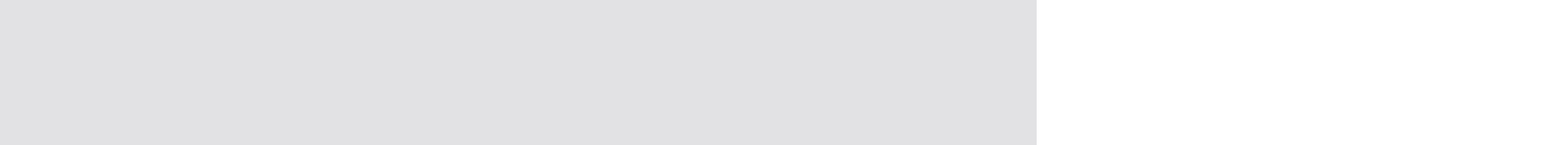
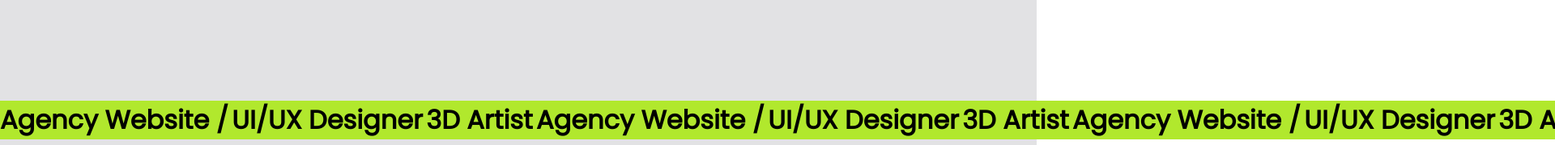
Before and after one commit to FaizanMir01/Helio_Website_LandingPage, a plain HTML site: page index.html in a window 1280 px wide. Shown: the part 620-800 px from the top of the page at 81% size, 1920 px wide, since content can reach past the window. Drawn offline with Linux system fonts and the light colour scheme.

Commit message:
added the themeChange functionality

```diff
--- a/index.html
+++ b/index.html
@@ -17,7 +17,7 @@
                 <div class="btns">
                     <button>More by Mix Design</button>
                     <div class="theme-change">
-                        <i class="fa-solid fa-sun"></i>
+                        <i class="fa-solid fa-moon"></i>
                     </div>
                 </div>
             </div>
@@ -27,11 +27,36 @@
                     <h1>CLEAN AND <span>BRIGHT <br>TEMPLATE</span> FOR THE <br> NEW LAUNCH</h1>
                     <div class="btn-container">
                         <button>View Demos</button>
-                        <button>Buy Now</button>
+                        <button id="btn2">Buy Now</button>
+                    </div>
+                </div>
+            </div>
+            <div class="footer">
+                <div class="scroller">
+                    <div class="content">
+                        <h1>Agency Website /</h1>
+                        <h1>UI/UX Designer</h1>
+                        <h1>3D Artist</h1>
+                    </div>
+                    <div class="content">
+                        <h1>Agency Website /</h1>
+                        <h1>UI/UX Designer</h1>
+                        <h1>3D Artist</h1>
+                    </div>
+                    <div class="content">
+                        <h1>Agency Website /</h1>
+                        <h1>UI/UX Designer</h1>
+                        <h1>3D Artist</h1>
+                    </div>
+                    <div class="content">
+                        <h1>Agency Website /</h1>
+                        <h1>UI/UX Designer</h1>
+                        <h1>3D Artist</h1>
                     </div>
                 </div>
             </div>
         </div>
+
     </div>
     <script src="script.js"></script>
 </body>
--- a/script.js
+++ b/script.js
@@ -5,22 +5,27 @@ const logo = document.querySelector(".logo h2");
 const heroHead = document.querySelector(".left h1");
 const heroPara = document.querySelector(".left p");
 const btnContainer = document.querySelector(".btn-container button");
+const btn2= document.getElementById("btn2");
 
 var flag = true;
 themeChangeBtn.addEventListener("click",()=>{
     console.log("clicked")
     if(flag){
         main.style.backgroundColor = "#090516";
-        themeChangeBtn.classList.add("fa-moon");
+        themeChangeBtn.classList.add("fa-sun");
+        themeChangeBtn.style.borderColor="white";
         logo.style.color= "white";
         heroHead.style.color = "white";
         heroPara.style.color = "white";
+        btnContainer.classList.add("themeChange");
+        btn2.classList.add("themeChange");
     }else{
         main.style.backgroundColor= "#e2e2e4";
-        themeChangeBtn.classList.add("fa-sun");
         logo.style.color= "black";
         heroHead.style.color = "black";
         heroPara.style.color = "black";
+        btnContainer.classList.remove("themeChange");
+        btn2.classList.remove("themeChange");
     }
     flag =!flag;
 
--- a/style.css
+++ b/style.css
@@ -153,3 +153,32 @@ html,body{
     color: rgb(255, 255, 255);
     transition: .2s;
 }
+.footer{
+    width: 100%;
+    position:absolute;
+    bottom: 0;
+}
+.scroller{
+    display: inline-block;
+    background-color: #b1e82d;
+    white-space: nowrap;
+    overflow-x: hidden;
+}
+.content{
+    display: inline-block;
+    white-space: nowrap;
+    animation: infiniteScroll 10s timing-function delay infinite direction fill-mode;
+}
+.content h1{
+    display: inline-block;
+    white-space: nowrap;
+}
+@keyframes infiniteScroll {
+    0%{
+        transform: translateX(0);
+    }
+    100%{
+        transform: translateX(100%);
+    }
+
+}
```
